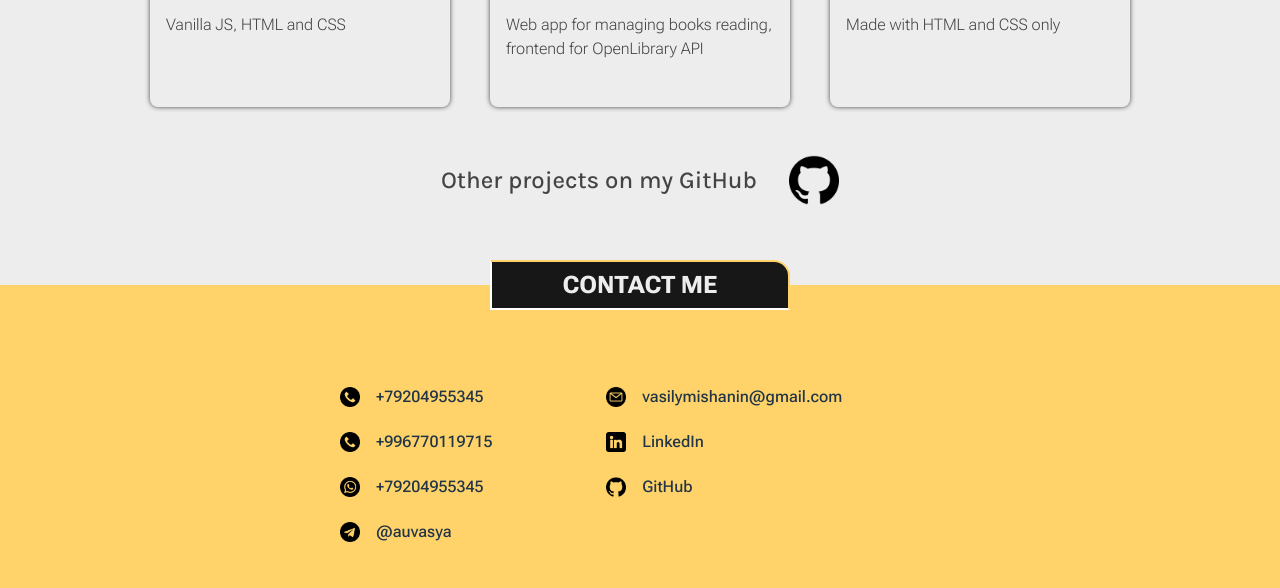
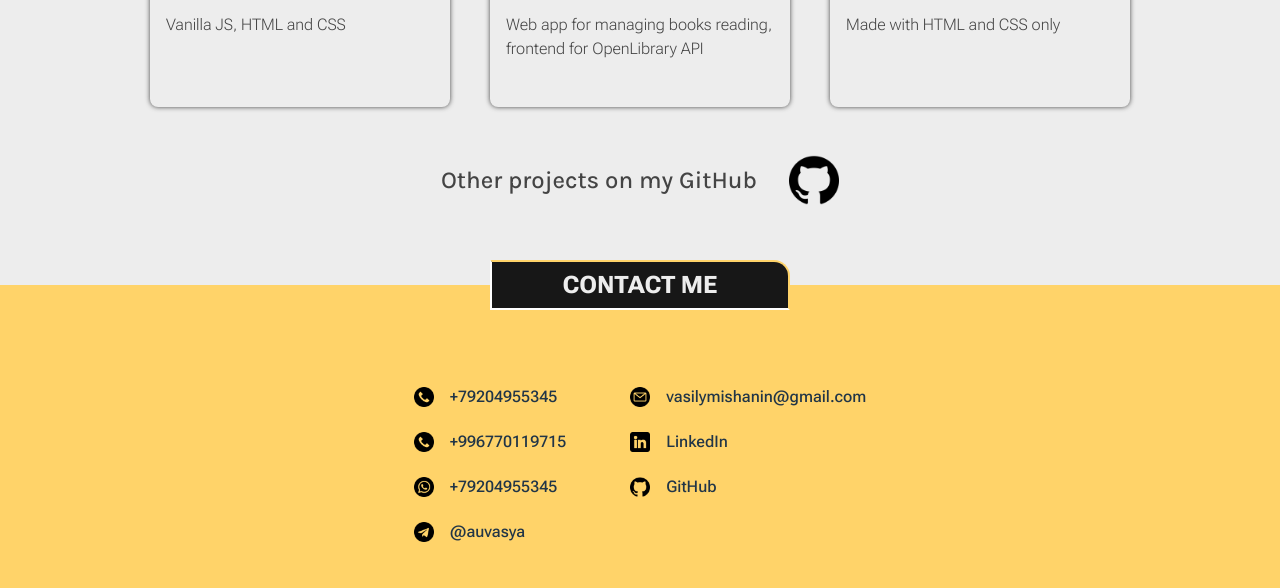
Before and after one commit to vasily-mishanin/vasily-personal, a website built with Vite: page index.html in a window 1280 px wide. Shown: the part 2909-3497 px from the top of the page. Built offline with nearby package versions, Linux system fonts and the light colour scheme; a web font is replaced by a local one.

Commit message:
fix: contacts list layout

```diff
--- a/src/layout/footer/contacts/contacts.css
+++ b/src/layout/footer/contacts/contacts.css
@@ -39,10 +39,17 @@
   display: flex;
   flex-direction: column;
   flex-wrap: wrap;
-  gap: 1rem;
+  align-items: flex-start;
+  align-content: center;
+  row-gap: 1rem;
+  column-gap: 4rem;
+
   margin-bottom: 2rem;
   height: 200px;
   width: 600px;
+}
+
+.contacts__item {
 }
 
 .contact {
```
